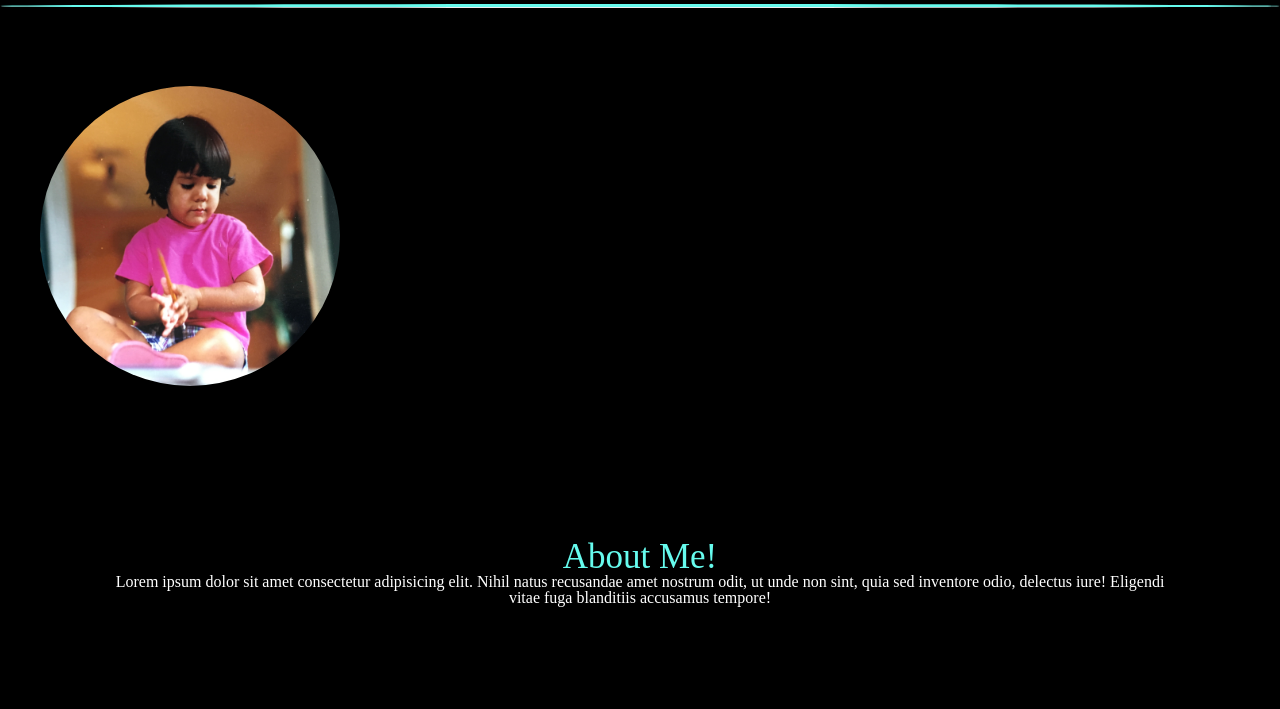
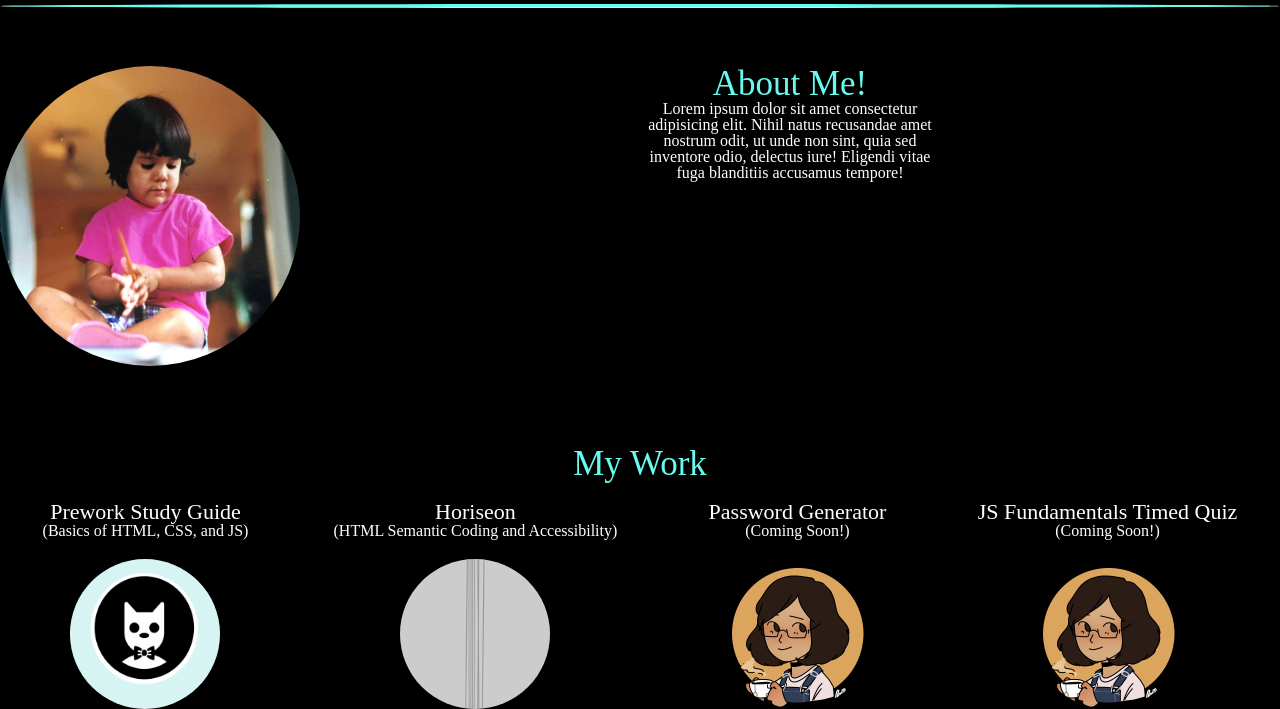
Before and after one commit to jrocksymphonia/c2_coding-portfolio-MO, a plain HTML site: page index.html in a window 1280 px wide. Shown: the part 694-1403 px from the top of the page. Drawn offline with Linux system fonts and the light colour scheme; placeholder pictures from the web are drawn by us.

Commit message:
centered main image, almost finished README

```diff
--- a/assets/style.css
+++ b/assets/style.css
@@ -63,12 +63,12 @@ header {
     position: relative;
     overflow: hidden;
     border-radius: 50%;
+    margin-left: auto;
+    margin-right: auto;
 }
 
 #manu-img {
     display: block;
-    margin-left: auto;
-    margin-right: auto;
     height: 100%;
     width: auto;
 }
@@ -86,19 +86,22 @@ nav ul{
 }
 
 #bb-manu {
-    display: inline;
-    margin: 40px;
+    display: block;
+    margin-left: auto;
+    margin-right: auto;
     height: 300px;
     width: 300px;
 }
 
 #about-me-content {
+    height: 300px;
+    width: 300px;
     text-align: center;
     vertical-align: middle;
     padding: 10px;
     border: 10px;
     border-color: var(--minty-green);
-    margin: 100px;
+    margin: auto;
 
 }
 
```
Also changed, not shown: 4 other files.
